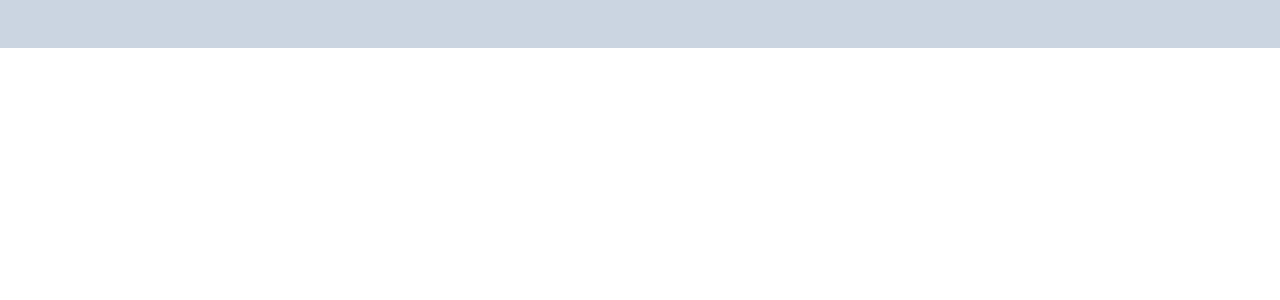
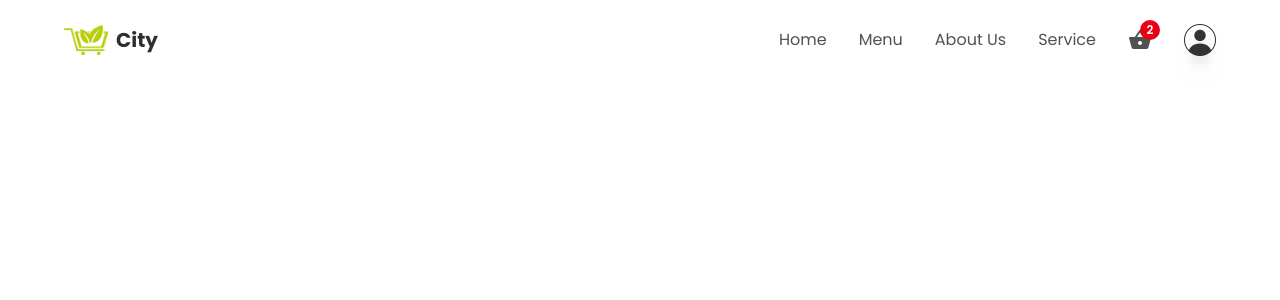
Before and after one commit to BermetUson/Online-Grocery-Store, a React (Create React App) app: page / in a window 1280 px wide. Shown: the top 300 px of the page. Built offline with nearby package versions, Linux system fonts and the light colour scheme.

Commit message:
site header created

```diff
--- a/public/index.html
+++ b/public/index.html
@@ -13,7 +13,7 @@
 
     <link rel="manifest" href="%PUBLIC_URL%/manifest.json" />
 
-    <title>React App</title>
+    <title>Grocery Store</title>
   </head>
   <body>
     <noscript>You need to enable JavaScript to run this app.</noscript>
--- a/src/App.js
+++ b/src/App.js
@@ -2,8 +2,9 @@ import { Header } from "./components";
 
 function App() {
   return (
-    <div className="w-screen h-auto flex flex-col">
+    <div className="w-screen h-auto flex flex-col bg-primary">
       <Header />
+      {/* <main className="w-screen p-8 wfu"></main> */}
     </div>
   );
 }
--- a/src/components/Header.jsx
+++ b/src/components/Header.jsx
@@ -1,13 +1,50 @@
 import React from "react";
+import Logo from "../assets/logo.png";
+import Person from "../assets/person.png";
+
+import { MdShoppingBasket } from "react-icons/md";
 
 const Header = () => {
   return (
-    <div className="fixed z-50 w-screen bg-slate-300 p-6 px-16">
-        {/* desktop & tablet */}
-      <div className="hidden md:flex w-full h-full bg-red-600 "></div>
+    <header className="fixed z-50 w-screen p-6 px-16">
+      {/* desktop & tablet */}
+      <div className="hidden md:flex w-full h-full items-center justify-between">
+        <div className="flex items-center gap-2">
+          <img src={Logo} alt="Logo" className="w-11 object-cover" />
+          <p className="text-headingColor text-xl font-bold">City</p>
+        </div>
+        <div className="flex items-center gap-8">
+          <ul className="flex items-center gap-8 ">
+            <li className="text-base text-textColor cursor-pointer hover:text-headingColor transition-all duration-100 ease-in-out">
+              Home
+            </li>
+            <li className="text-base text-textColor cursor-pointer hover:text-headingColor transition-all duration-100 ease-in-out">
+              Menu
+            </li>
+            <li className="text-base text-textColor cursor-pointer hover:text-headingColor transition-all duration-100 ease-in-out">
+              About Us
+            </li>
+            <li className="text-base text-textColor cursor-pointer hover:text-headingColor transition-all duration-100 ease-in-out">
+              Service
+            </li>
+          </ul>
+          <div className="relative flex items-center justify-center">
+            <MdShoppingBasket className="text-textColor text-2xl cursor-pointer" />
+            <div className="absolute -top-2 -right-2 w-5 h-5 rounded-full bg-cartNumBg flex items-center justify-center">
+              <p className="text-xs text-white font-semibold">2</p>
+            </div>
+          </div>
+
+          <img
+            src={Person}
+            alt="Person"
+            className="w-8 min-w-[20px] h-8 min-h-[20px] drop-shadow-xl"
+          />
+        </div>
+      </div>
       {/* mobile */}
-      <div className="flex md:hidden w-full h-full bg-blue-600 "></div>
-    </div>
+      <div className="flex md:hidden w-full h-full"></div>
+    </header>
   );
 };
 
--- a/tailwind.config.js
+++ b/tailwind.config.js
@@ -57,5 +57,5 @@ module.exports = {
       },
     },
   },
-  plugins: [require("tailwind-scrollbar")],
+  plugins: [],
 };
```
Also changed, not shown: src/assets/logo.png (added), src/assets/person.png (added).
